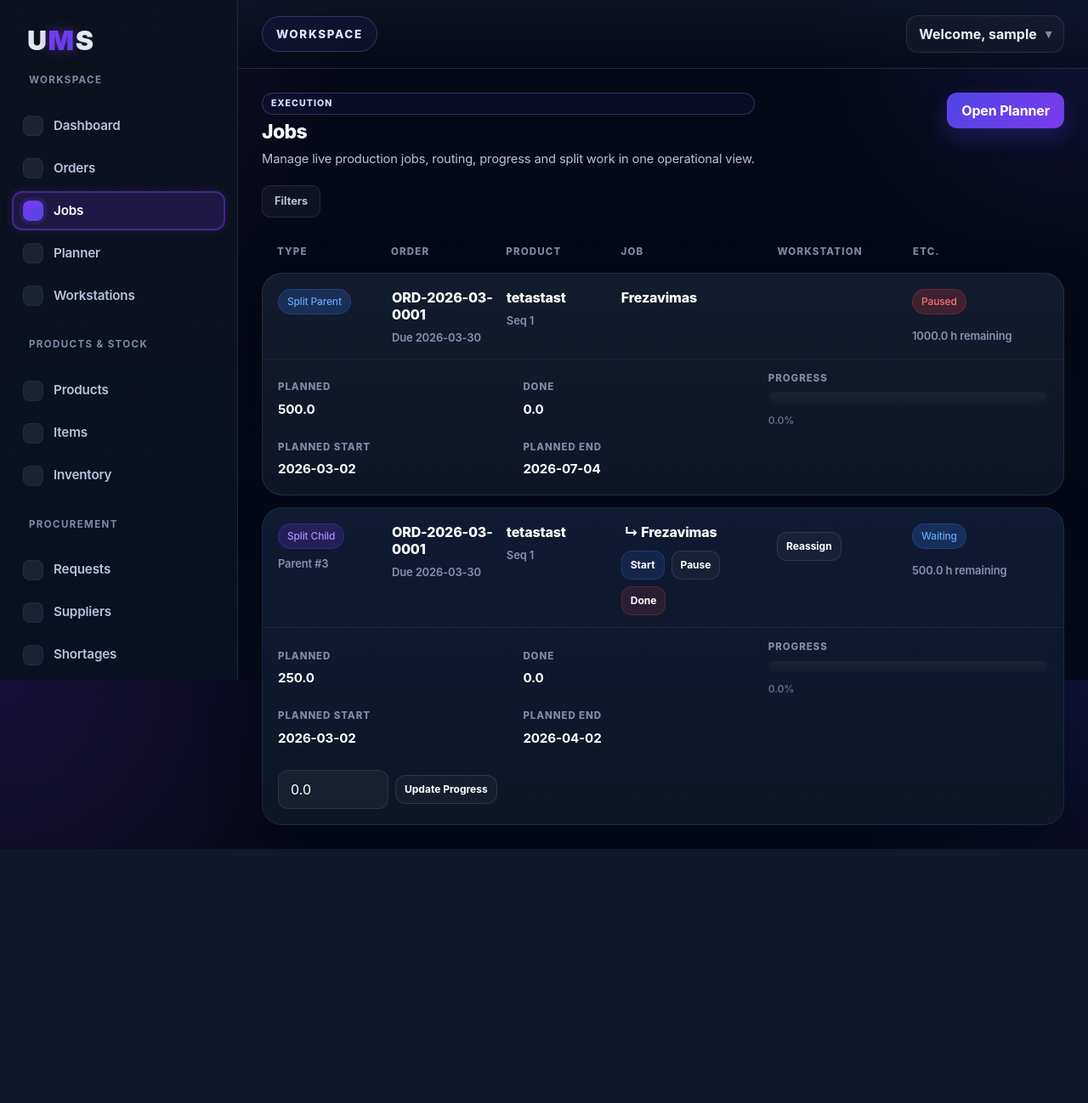
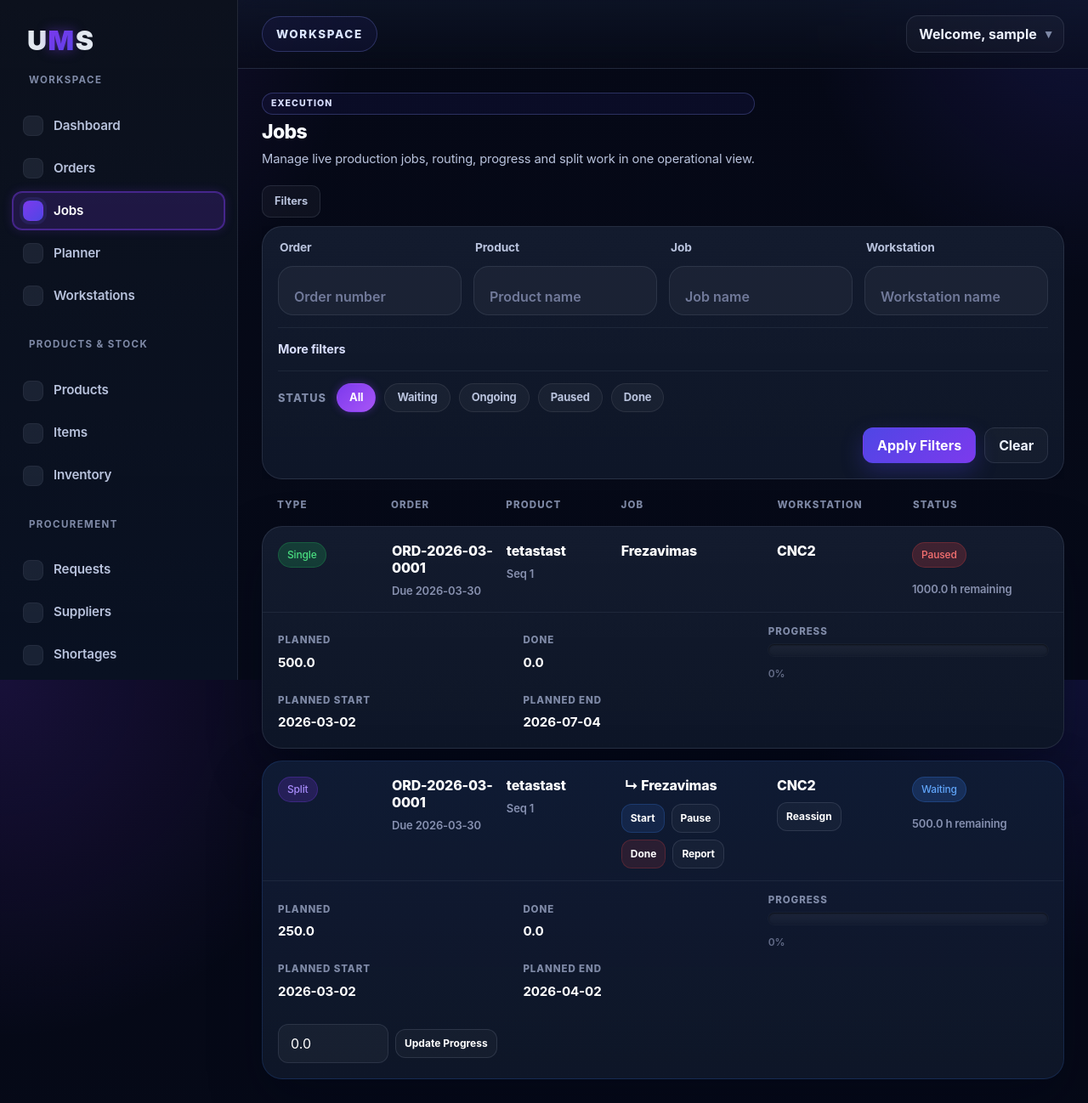
Before and after one commit to bracekk/UMS-Unity-Manufacturing-Solutions, a Flask app: page /jobs?workstation=1 in a window 1280 px wide. Shown: the whole page at 85% size. Before the commit the page ends 999 px from the top, so only its background shows below. Run offline with Flask 3, Linux system fonts and the light colour scheme; a user stored in the database is signed in; data comes from the database, SQL or seed files in the repository; some libraries are stand-ins or nearby versions.

Commit message:
Update jobs.html

```diff
--- a/templates/jobs.html
+++ b/templates/jobs.html
@@ -1,4 +1,5 @@
 {% extends "base.html" %}
+
 {% block title %}UMS | Jobs{% endblock %}
 
 {% block content %}
@@ -7,10 +8,6 @@
     <span class="eyebrow-label">Execution</span>
     <h1>Jobs</h1>
     <p>Manage live production jobs, routing, progress and split work in one operational view.</p>
-  </div>
-
-  <div class="jobs-header-right">
-    <a href="{{ url_for('planner') }}" class="dashboard-btn primary">Open Planner</a>
   </div>
 </div>
 
@@ -21,94 +18,27 @@
 
   <div class="filters-panel filters-collapsed">
     <div class="dashboard-form-card jobs-filter-card">
-      <form method="GET" action="{{ url_for('jobs') }}" class="order-form live-filter-form" data-target="#jobs-results">
-        <div class="jobs-filter-grid jobs-filter-grid-compact">
+      <form method="GET" action="{{ url_for('jobs') }}" class="order-form live-filter-form">
+        <div class="jobs-filter-grid">
           <div class="form-group">
             <label for="order_number">Order</label>
-            <input
-              type="text"
-              id="order_number"
-              name="order_number"
-              value="{{ filters.order_number }}"
-              placeholder="Order number"
-            >
+            <input type="text" id="order_number" name="order_number" value="{{ filters.order_number }}" placeholder="Order number">
           </div>
 
           <div class="form-group">
             <label for="product_name">Product</label>
-            <input
-              type="text"
-              id="product_name"
-              name="product_name"
-              value="{{ filters.product_name }}"
-              placeholder="Product name"
-            >
+            <input type="text" id="product_name" name="product_name" value="{{ filters.product_name }}" placeholder="Product name">
+          </div>
+
+          <div class="form-group">
+            <label for="job_name">Job</label>
+            <input type="text" id="job_name" name="job_name" value="{{ filters.job_name }}" placeholder="Job name">
           </div>
 
           <div class="form-group">
             <label for="workstation_text">Workstation</label>
-            <input
-              type="text"
-              id="workstation_text"
-              name="workstation_text"
-              value="{{ filters.workstation_text }}"
-              placeholder="Workstation name"
-            >
+            <input type="text" id="workstation_text" name="workstation_text" value="{{ filters.workstation_text }}" placeholder="Workstation name">
           </div>
-        </div>
-
-        <div class="jobs-status-pills">
-          <span class="jobs-status-label">Status</span>
-
-          <label class="jobs-pill-option">
-            <input
-              type="checkbox"
-              name="status"
-              value="All"
-              {% if not filters.status or "All" in filters.status %}checked{% endif %}
-            >
-            <span>All</span>
-          </label>
-
-          <label class="jobs-pill-option">
-            <input
-              type="checkbox"
-              name="status"
-              value="Waiting"
-              {% if "Waiting" in filters.status %}checked{% endif %}
-            >
-            <span>Waiting</span>
-          </label>
-
-          <label class="jobs-pill-option">
-            <input
-              type="checkbox"
-              name="status"
-              value="Ongoing"
-              {% if "Ongoing" in filters.status %}checked{% endif %}
-            >
-            <span>Ongoing</span>
-          </label>
-
-          <label class="jobs-pill-option">
-            <input
-              type="checkbox"
-              name="status"
-              value="Paused"
-              {% if "Paused" in filters.status %}checked{% endif %}
-            >
-            <span>Paused</span>
-          </label>
-
-          <label class="jobs-pill-option">
-            <input
-              type="checkbox"
-              name="status"
-              value="Done"
-              {% if "Done" in filters.status %}checked{% endif %}
-            >
-            <span>Done</span>
-          </label>
         </div>
 
         <details class="jobs-more-filters">
@@ -116,39 +46,58 @@
 
           <div class="jobs-more-filters-grid">
             <div class="form-group">
-              <label for="job_name">Job Name</label>
-              <input
-                type="text"
-                id="job_name"
-                name="job_name"
-                value="{{ filters.job_name }}"
-                placeholder="Job name"
-              >
+              <label for="workstation">Workstation select</label>
+              <select id="workstation" name="workstation">
+                <option value="">All workstations</option>
+                {% for ws in workstations %}
+                  <option value="{{ ws.id }}" {% if filters.workstation|string == ws.id|string %}selected{% endif %}>{{ ws.name }}</option>
+                {% endfor %}
+              </select>
             </div>
 
             <div class="form-group">
-              <label for="due_date_from">Due Date From</label>
-              <input
-                type="date"
-                id="due_date_from"
-                name="due_date_from"
-                value="{{ filters.due_date_from }}"
-              >
+              <label for="due_date_from">Due date from</label>
+              <input type="date" id="due_date_from" name="due_date_from" value="{{ filters.due_date_from }}">
             </div>
 
             <div class="form-group">
-              <label for="due_date_to">Due Date To</label>
-              <input
-                type="date"
-                id="due_date_to"
-                name="due_date_to"
-                value="{{ filters.due_date_to }}"
-              >
+              <label for="due_date_to">Due date to</label>
+              <input type="date" id="due_date_to" name="due_date_to" value="{{ filters.due_date_to }}">
             </div>
           </div>
         </details>
 
+        <div class="jobs-status-pills">
+          <span class="jobs-status-label">Status</span>
+
+          <label class="jobs-pill-option">
+            <input type="checkbox" name="status" value="All" {% if not filters.status or 'All' in filters.status %}checked{% endif %}>
+            <span>All</span>
+          </label>
+
+          <label class="jobs-pill-option">
+            <input type="checkbox" name="status" value="Waiting" {% if 'Waiting' in filters.status %}checked{% endif %}>
+            <span>Waiting</span>
+          </label>
+
+          <label class="jobs-pill-option">
+            <input type="checkbox" name="status" value="Ongoing" {% if 'Ongoing' in filters.status %}checked{% endif %}>
+            <span>Ongoing</span>
+          </label>
+
+          <label class="jobs-pill-option">
+            <input type="checkbox" name="status" value="Paused" {% if 'Paused' in filters.status %}checked{% endif %}>
+            <span>Paused</span>
+          </label>
+
+          <label class="jobs-pill-option">
+            <input type="checkbox" name="status" value="Done" {% if 'Done' in filters.status %}checked{% endif %}>
+            <span>Done</span>
+          </label>
+        </div>
+
         <div class="form-actions">
+          <button type="submit" class="dashboard-btn primary">Apply Filters</button>
           <a href="{{ url_for('jobs') }}" class="dashboard-btn secondary">Clear</a>
         </div>
       </form>
@@ -159,61 +108,61 @@
 <div id="jobs-results">
   <div class="jobs-board">
     <div class="jobs-board-header">
-      <div class="jobs-board-head jobs-col-type">Type</div>
-      <div class="jobs-board-head jobs-col-order">Order</div>
-      <div class="jobs-board-head jobs-col-product">Product</div>
-      <div class="jobs-board-head jobs-col-job">Job</div>
-      <div class="jobs-board-head jobs-col-workstation">Workstation</div>
-      <div class="jobs-board-head jobs-col-meta">Etc.</div>
+      <div class="jobs-board-head">Type</div>
+      <div class="jobs-board-head">Order</div>
+      <div class="jobs-board-head">Product</div>
+      <div class="jobs-board-head">Job</div>
+      <div class="jobs-board-head">Workstation</div>
+      <div class="jobs-board-head">Status</div>
     </div>
 
     <div class="jobs-board-body">
       {% if jobs %}
         {% for job in jobs %}
-          {% set total_hours = (job.estimated_hours * (job.planned_quantity - job.completed_quantity)) | round(2) %}
-          {% if total_hours < 0 %}{% set total_hours = 0 %}{% endif %}
-          {% set progress_percent = ((job.completed_quantity / job.planned_quantity) * 100) if job.planned_quantity > 0 else 0 %}
-          {% set progress_width = progress_percent if progress_percent < 100 else 100 %}
-          {% set status_class = "" %}
-          {% if job.status == "Waiting" %}
-            {% set status_class = "waiting" %}
+          {% set progress_percent = job.progress_percent if job.progress_percent is not none else 0 %}
+          {% set progress_width = progress_percent if progress_percent <= 100 else 100 %}
+          {% set remaining_qty = job.planned_quantity - job.completed_quantity %}
+          {% if remaining_qty < 0 %}
+            {% set remaining_qty = 0 %}
+          {% endif %}
+          {% set total_hours = (job.estimated_hours * remaining_qty)|round(2) %}
+
+          {% if job.status == "Done" %}
+            {% set status_class = "completed" %}
           {% elif job.status == "Ongoing" %}
             {% set status_class = "in-progress" %}
-          {% elif job.status == "Done" %}
-            {% set status_class = "completed" %}
           {% elif job.status == "Paused" %}
             {% set status_class = "delayed" %}
+          {% else %}
+            {% set status_class = "waiting" %}
           {% endif %}
 
           <article class="job-row-card {% if job.is_split_child %}job-row-split-child{% endif %}">
             <div class="job-row-top">
-              <div class="job-cell jobs-col-type">
+              <div class="job-cell">
                 {% if job.is_split_child %}
-                  <span class="status-badge in-progress">Split Child</span>
-                  <div class="subtle-meta">Parent #{{ job.parent_job_id }}</div>
-                {% elif job.child_count > 0 %}
-                  <span class="status-badge waiting">Split Parent</span>
+                  <span class="status-badge in-progress">Split</span>
                 {% else %}
                   <span class="status-badge completed">Single</span>
                 {% endif %}
               </div>
 
-              <div class="job-cell jobs-col-order">
+              <div class="job-cell">
                 <div class="job-main-value">{{ job.order_number }}</div>
-                <div class="subtle-meta">Due {{ job.due_date }}</div>
+                <div class="subtle-meta">Due {{ job.due_date if job.due_date else "-" }}</div>
               </div>
 
-              <div class="job-cell jobs-col-product">
+              <div class="job-cell">
                 <div class="job-main-value">{{ job.product_name }}</div>
                 <div class="subtle-meta">Seq {{ job.sequence }}</div>
               </div>
 
-              <div class="job-cell jobs-col-job">
+              <div class="job-cell">
                 <div class="job-name-wrap">
                   {% if job.is_split_child %}
                     <span class="job-name-indent">↳ {{ job.job_name }}</span>
                   {% else %}
-                    <span>{{ job.job_name }}</span>
+                    {{ job.job_name }}
                   {% endif %}
                 </div>
 
@@ -231,13 +180,15 @@
                       <form method="POST" action="{{ url_for('update_job_status', job_id=job.id, new_status='Done') }}" class="inline-form">
                         <button type="submit" class="table-action-btn btn-delete job-micro-btn">Done</button>
                       </form>
+
+                      <a href="{{ url_for('new_report') }}?job_id={{ job.id }}" class="table-action-btn btn-neutral job-micro-btn">Report</a>
                     </div>
                   {% endif %}
                 </div>
               </div>
 
               <div class="job-cell jobs-col-workstation">
-                <div class="job-main-value">{{ job.workstation }}</div>
+                <div class="job-main-value">{{ job.workstation_name }}</div>
 
                 {% if job.child_count == 0 %}
                   <div class="custom-dropdown" data-job-id="{{ job.id }}">
@@ -305,7 +256,7 @@
                     <button type="submit" class="table-action-btn btn-neutral job-micro-btn">Update Progress</button>
                   </form>
 
-                  {% if not job.is_split_child and job.child_count == 0 and job.completed_quantity == 0 %}
+                  {% if not job.is_split_child and job.completed_quantity == 0 %}
                     <details class="split-details split-details-compact">
                       <summary>Split job</summary>
                       <form method="POST" action="{{ url_for('split_job', job_id=job.id) }}" class="split-form">
@@ -356,6 +307,30 @@ document.addEventListener("DOMContentLoaded", function () {
     };
   }
 
+  function initJobDropdowns() {
+    const dropdowns = document.querySelectorAll(".custom-dropdown");
+
+    dropdowns.forEach(dropdown => {
+      const trigger = dropdown.querySelector(".dropdown-trigger");
+      const menu = dropdown.querySelector(".dropdown-menu");
+
+      if (!trigger || !menu) return;
+
+      trigger.addEventListener("click", function (e) {
+        e.preventDefault();
+        e.stopPropagation();
+
+        document.querySelectorAll(".custom-dropdown.open").forEach(openDropdown => {
+          if (openDropdown !== dropdown) {
+            openDropdown.classList.remove("open");
+          }
+        });
+
+        dropdown.classList.toggle("open");
+      });
+    });
+  }
+
   function syncStatusCheckboxes(changedInput) {
     if (!allInput) return;
 
@@ -386,7 +361,6 @@ document.addEventListener("DOMContentLoaded", function () {
     }
 
     const url = `${form.action}?${params.toString()}`;
-
     results.classList.add("is-loading");
 
     try {
@@ -422,64 +396,24 @@ document.addEventListener("DOMContentLoaded", function () {
 
   const debouncedSubmit = debounce(submitLiveForm, 250);
 
-  const allInputs = form.querySelectorAll("input, select");
-
-  allInputs.forEach(input => {
-    if (input.type === "checkbox" || input.type === "date" || input.tagName === "SELECT") {
+  statusInputs.forEach(input => {
     input.addEventListener("change", function () {
-        if (input.name === "status") {
-          syncStatusCheckboxes(input);
-        }
+      syncStatusCheckboxes(this);
       submitLiveForm();
     });
-    }
-
-    if (input.type === "text") {
-      input.addEventListener("input", debouncedSubmit);
-
-      input.addEventListener("keypress", function (e) {
-        if (e.key === "Enter") {
-          e.preventDefault();
-          submitLiveForm();
-        }
-      });
-    }
   });
 
-  const anyOtherCheckedOnLoad = otherStatusInputs.some(input => input.checked);
-  if (allInput) {
-    allInput.checked = !anyOtherCheckedOnLoad;
-  }
-
-  function initJobDropdowns() {
-    const dropdowns = document.querySelectorAll(".custom-dropdown");
-
-    dropdowns.forEach(dropdown => {
-      dropdown.addEventListener("click", function (event) {
-        const trigger = event.target.closest(".dropdown-trigger");
-
-        if (!trigger) return;
-
-        event.stopPropagation();
-
-        document.querySelectorAll(".custom-dropdown.open").forEach(openDropdown => {
-          if (openDropdown !== dropdown) {
-            openDropdown.classList.remove("open");
-          }
+  form.querySelectorAll('input[type="text"]').forEach(input => {
+    input.addEventListener("input", debouncedSubmit);
   });
 
-        dropdown.classList.toggle("open");
+  form.querySelectorAll('input[type="date"], select').forEach(input => {
+    input.addEventListener("change", submitLiveForm);
   });
-    });
-  }
 
-  document.addEventListener("click", function (event) {
-    const dropdowns = document.querySelectorAll(".custom-dropdown");
-
-    dropdowns.forEach(dropdown => {
-      if (!dropdown.contains(event.target)) {
+  document.addEventListener("click", function () {
+    document.querySelectorAll(".custom-dropdown.open").forEach(dropdown => {
       dropdown.classList.remove("open");
-      }
     });
   });
 
```
Lines whose indentation alone changed are shown as unchanged.
